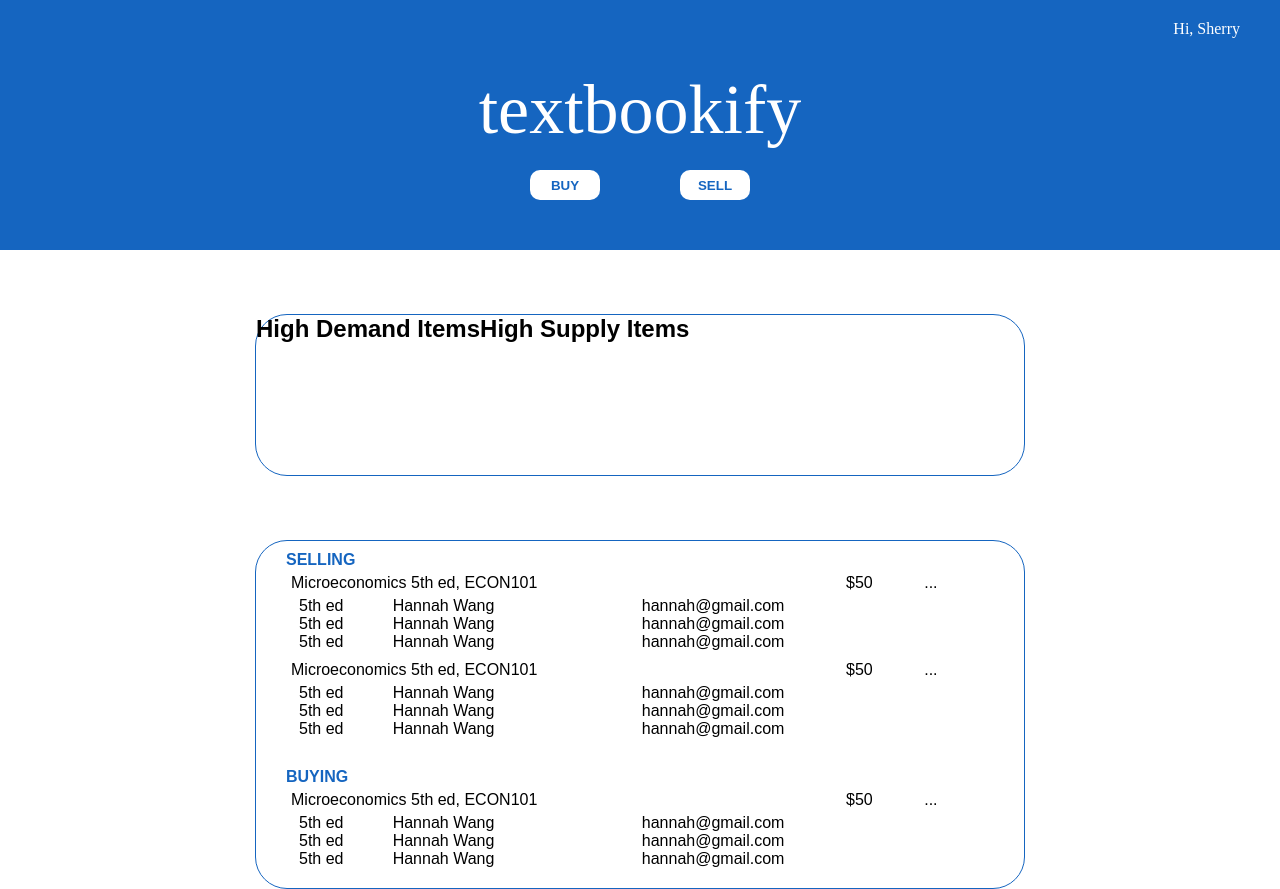
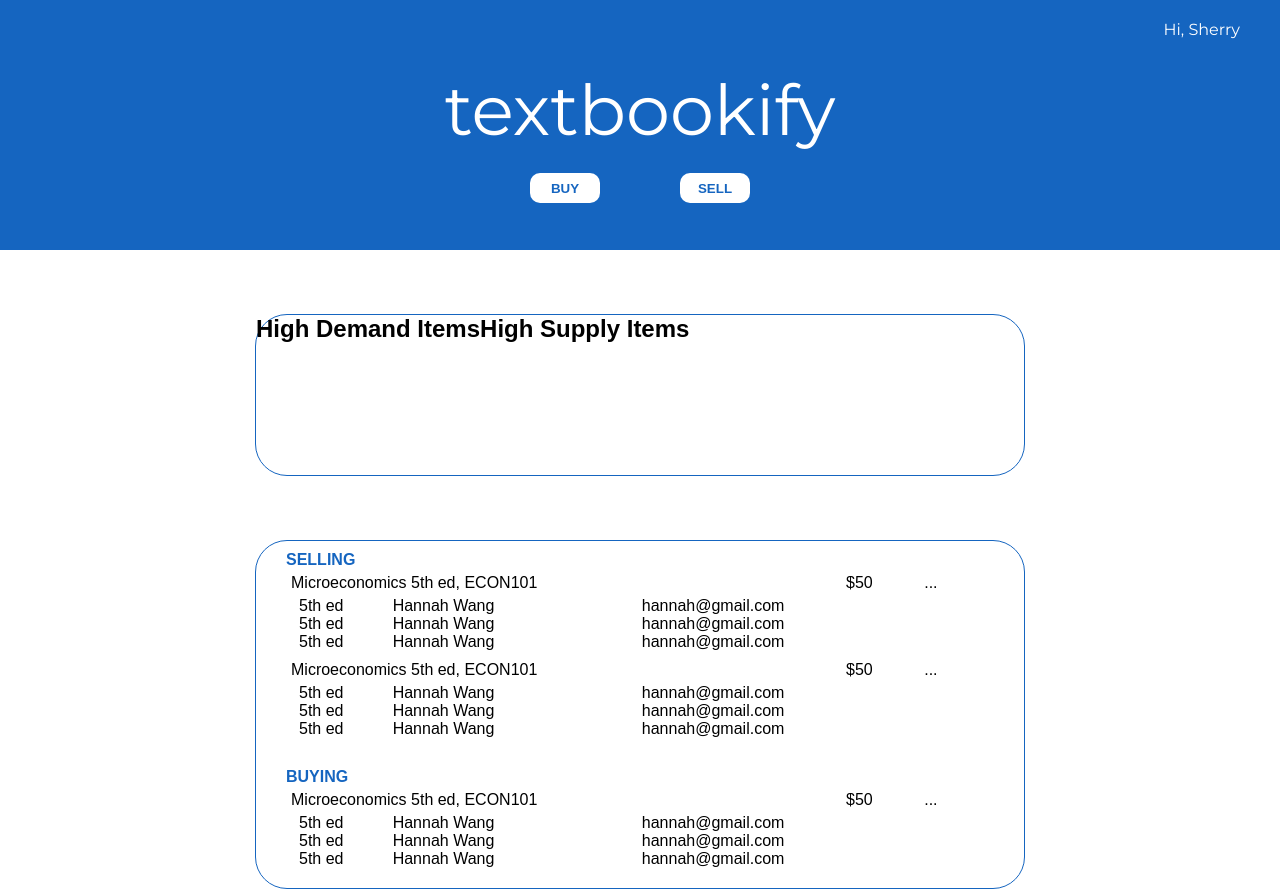
Before and after one commit to stevenw47/textbookify, a Vue app: page / in a window 1280 px wide. Built offline with nearby package versions, Linux system fonts and the light colour scheme; a web font is replaced by a local one.

Commit message:
Linked Montserrat font import

```diff
--- a/src/App.vue
+++ b/src/App.vue
@@ -5,7 +5,9 @@
 </template>
 
 <style>
+/* Import custom fonts. */
 @import url('https://rsms.me/inter/inter-ui.css');
+@import url('https://fonts.googleapis.com/css?family=Montserrat:300,400,500');
 @supports (font-variation-settings: normal) {
   body { font-family: 'Inter UI var alt', sans-serif; }
 }
```
